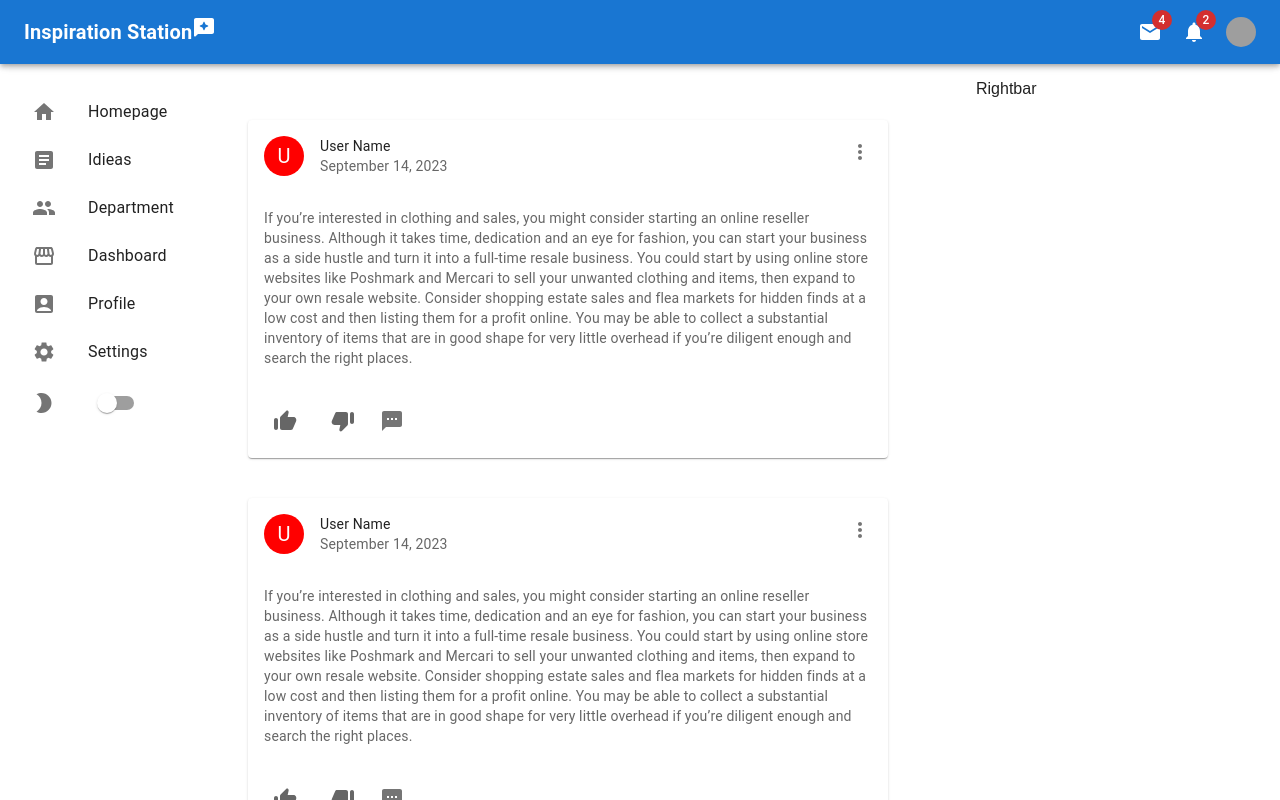
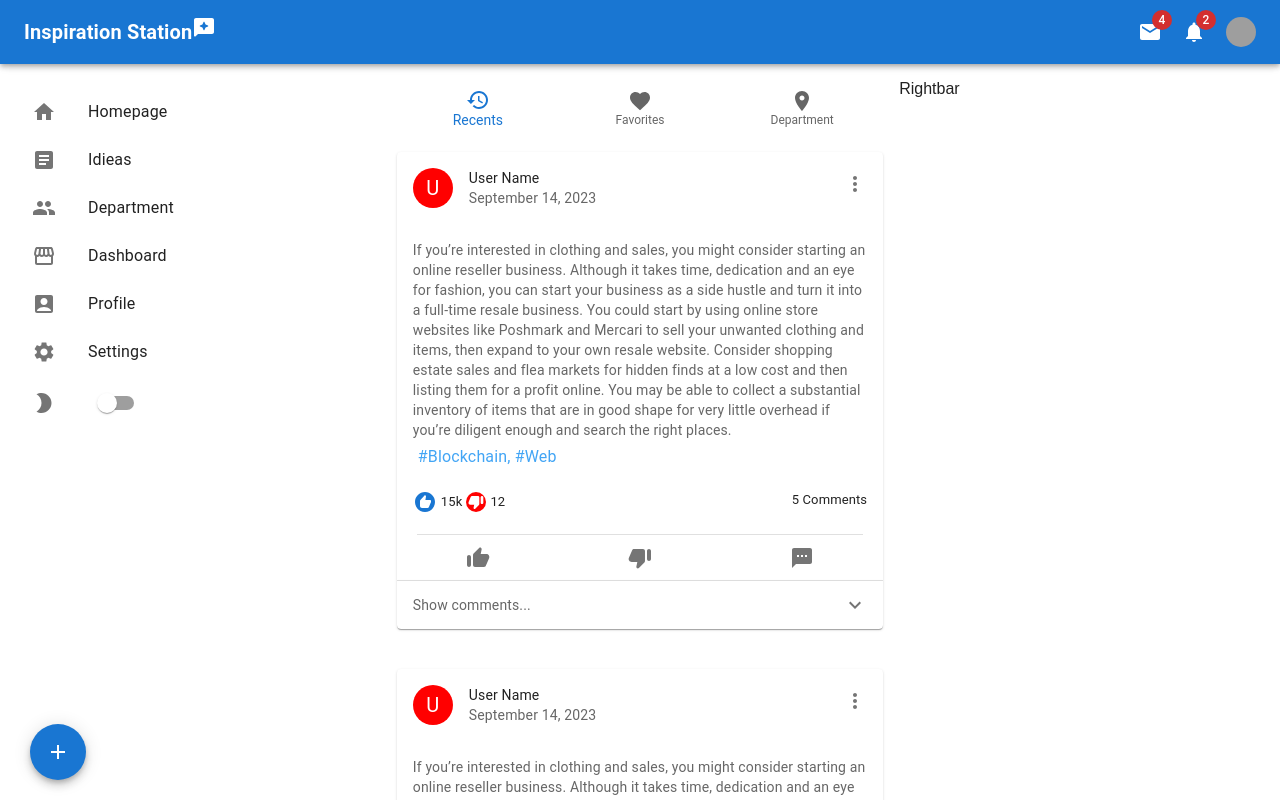
Before and after one commit to TeamWebEnterprise/enterprise_web_final, a React (Create React App) app in the folder client/: page / in a window 1280 px wide. Shown: the top 800 px of the page. Built offline with nearby package versions, Linux system fonts and the light colour scheme; grey boxes are pictures that could not be loaded.

Commit message:
feat: create-post-interface

```diff
--- a/client/src/Components/Feed/Feed.jsx
+++ b/client/src/Components/Feed/Feed.jsx
@@ -1,5 +1,14 @@
-import { Box, Stack, Skeleton } from "@mui/material";
+import {
+  Box,
+  Stack,
+  Skeleton,
+  BottomNavigation,
+  BottomNavigationAction,
+} from "@mui/material";
 import React, { useState } from "react";
+import RestoreIcon from "@mui/icons-material/Restore";
+import FavoriteIcon from "@mui/icons-material/Favorite";
+import LocationOnIcon from "@mui/icons-material/LocationOn";
 import Post from "./Post";
 
 const Feed = () => {
@@ -7,10 +16,29 @@ const Feed = () => {
 
   setTimeout(() => {
     setLoading(false);
-  }, [3000]);
+  }, [200]);
+
+  const [value, setValue] = React.useState(0);
 
   return (
-    <Box flex={5} p={{ xs: 0, md: 2 }}>
+    <Box flex={4}>
+      <Box marginY={2}>
+        <BottomNavigation
+          showLabels
+          value={value}
+          onChange={(event, newValue) => {
+            setValue(newValue);
+          }}
+        >
+          <BottomNavigationAction label="Recents" icon={<RestoreIcon />} />
+          <BottomNavigationAction label="Favorites" icon={<FavoriteIcon />} />
+          <BottomNavigationAction
+            label="Department"
+            icon={<LocationOnIcon />}
+          />
+        </BottomNavigation>
+      </Box>
+      <Box>
         {loading ? (
           <Stack spacing={1}>
             <Skeleton variant="text" height={100} />
@@ -29,6 +57,7 @@ const Feed = () => {
           </>
         )}
       </Box>
+    </Box>
   );
 };
 
--- a/client/src/Components/Feed/Post.jsx
+++ b/client/src/Components/Feed/Post.jsx
@@ -1,20 +1,51 @@
 import { MoreVert } from "@mui/icons-material";
-import ThumbUpRoundedIcon from '@mui/icons-material/ThumbUpRounded';
-import ThumbDownAltRoundedIcon from '@mui/icons-material/ThumbDownAltRounded';
-import SmsRoundedIcon from '@mui/icons-material/SmsRounded';
+import ThumbUpRoundedIcon from "@mui/icons-material/ThumbUpRounded";
+import ThumbDownAltRoundedIcon from "@mui/icons-material/ThumbDownAltRounded";
+import SmsRoundedIcon from "@mui/icons-material/SmsRounded";
+import RecommendRoundedIcon from "@mui/icons-material/RecommendRounded";
+import ExpandMoreIcon from "@mui/icons-material/ExpandMore";
+import { useState } from "react";
 import {
   Avatar,
   Card,
-  CardActions,
   CardContent,
   CardHeader,
-  Checkbox,
   IconButton,
   Typography,
+  ToggleButtonGroup,
+  ToggleButton,
+  Box,
+  Grid,
+  Accordion,
+  AccordionSummary,
+  AccordionDetails,
+  Dialog,
+  DialogTitle,
+  DialogContent,
+  DialogContentText,
+  TextField,
+  DialogActions,
+  Button,
+  Divider,
 } from "@mui/material";
 const Post = () => {
+  const [open, setOpen] = useState(false);
+
+  const handleClickOpen = () => {
+    setOpen(true);
+  };
+
+  const handleClose = () => {
+    setOpen(false);
+  };
+
+  const [alignment, setAlignment] = useState("");
+  const handleAlignment = (event, newAlignment) => {
+    setAlignment(newAlignment);
+  };
+
   return (
-    <Card sx={{ margin: 5 }}>
+    <Card sx={{ marginBottom: 5 }}>
       <CardHeader
         avatar={
           <Avatar sx={{ bgcolor: "red" }} aria-label="recipe">
@@ -31,28 +62,162 @@ const Post = () => {
       />
       <CardContent>
         <Typography variant="body2" color="text.secondary">
-        If you’re interested in clothing and sales, you might consider starting an online reseller business. Although it takes time, dedication and an eye for fashion, you can start your business as a side hustle and turn it into a full-time resale business. You could start by using online store websites like Poshmark and Mercari to sell your unwanted clothing and items, then expand to your own resale website.
-
-        Consider shopping estate sales and flea markets for hidden finds at a low cost and then listing them for a profit online. You may be able to collect a substantial inventory of items that are in good shape for very little overhead if you’re diligent enough and search the right places.
+          If you’re interested in clothing and sales, you might consider
+          starting an online reseller business. Although it takes time,
+          dedication and an eye for fashion, you can start your business as a
+          side hustle and turn it into a full-time resale business. You could
+          start by using online store websites like Poshmark and Mercari to sell
+          your unwanted clothing and items, then expand to your own resale
+          website. Consider shopping estate sales and flea markets for hidden
+          finds at a low cost and then listing them for a profit online. You may
+          be able to collect a substantial inventory of items that are in good
+          shape for very little overhead if you’re diligent enough and search
+          the right places.
+        </Typography>
+        <Typography sx={{ color: "primary.light", margin: "5px" }}>
+          #Blockchain, #Web
         </Typography>
       </CardContent>
-      <CardActions disableSpacing>
-        <IconButton aria-label="add to like">
-          <Checkbox padding="none"
-            icon={<ThumbUpRoundedIcon />}
-            checkedIcon={<ThumbUpRoundedIcon sx={{ color: "red" }} />}
+      <Box sx={{ display: "flex" }}>
+        <Box
+          flex={1}
+          marginX={2}
+          sx={{ display: "flex", alignItems: "center" }}
+        >
+          <RecommendRoundedIcon color="primary" />
+          <Typography
+            marginX={0.5}
+            fontSize="13px"
+            lineHeight="24px"
+            color="text"
+          >
+            15k
+          </Typography>
+
+          <Box
+            sx={{
+              backgroundColor: "red",
+              color: "white",
+              padding: "2px",
+              display: "flex",
+              alignItems: "center",
+              justifyContent: "center",
+              borderRadius: "100%",
+              height: "16px",
+            }}
+          >
+            <ThumbDownAltRoundedIcon fontSize="4px" />
+          </Box>
+          <Typography
+            marginX={0.5}
+            fontSize="13px"
+            lineHeight="24px"
+            color="text"
+          >
+            12
+          </Typography>
+        </Box>
+
+        <Box marginX={2}>
+          <Typography fontSize="13px" color="text">
+            5 Comments
+          </Typography>{" "}
+        </Box>
+      </Box>
+
+      <Divider variant="fullWidth" style={{ margin: "20px 20px 0px 20px" }} />
+
+      <Grid container display="flex">
+        <Grid item xs={8}>
+          <ToggleButtonGroup
+            fullWidth="100%"
+            color="primary"
+            value={alignment}
+            exclusive
+            onChange={handleAlignment}
+            aria-label="text alignment"
+          >
+            <ToggleButton sx={{ border: "none" }} value="like">
+              <ThumbUpRoundedIcon />
+            </ToggleButton>
+
+            <ToggleButton sx={{ border: "none" }} value="unlike">
+              <ThumbDownAltRoundedIcon />
+            </ToggleButton>
+          </ToggleButtonGroup>
+        </Grid>
+        <Grid item xs={4}>
+          <Box display="flex">
+            <ToggleButton
+              sx={{ border: "none" }}
+              fullWidth="100%"
+              aria-label="share"
+              onClick={handleClickOpen}
+            >
+              <SmsRoundedIcon />
+            </ToggleButton>
+          </Box>
+        </Grid>
+      </Grid>
+
+      <Accordion>
+        <AccordionSummary
+          sx={{ border: "none" }}
+          expandIcon={<ExpandMoreIcon />}
+          id="panel1a-header"
+        >
+          <Typography fontSize="14px" color="text.secondary">
+            Show comments...{" "}
+          </Typography>
+        </AccordionSummary>
+        <AccordionDetails sx={{ padding: "0" }}>
+          <Card>
+            <CardHeader
+              avatar={
+                <Avatar sx={{ bgcolor: "puple" }} aria-label="recipe">
+                  C
+                </Avatar>
+              }
+              action={
+                <IconButton aria-label="settings">
+                  <MoreVert />
+                </IconButton>
+              }
+              title="User Name"
+              subheader="September 14, 2023"
+            />
+            <CardContent padding={4} sx={{ paddingY: "0" }}>
+              <Typography fontSize="14px" color="text.secondary">
+                Lorem ipsum dolor sit amet consectetur, adipisicing elit.
+                Nostrum error, eius aspernatur.
+              </Typography>
+            </CardContent>
+          </Card>
+        </AccordionDetails>
+      </Accordion>
+
+      <Dialog open={open} onClose={handleClose}>
+        <DialogTitle>Subscribe</DialogTitle>
+        <DialogContent>
+          <DialogContentText>
+            To subscribe to this website, please enter your email address here.
+            We will send updates occasionally.
+          </DialogContentText>
+          <TextField
+            autoFocus
+            margin="dense"
+            id="name"
+            label="Email Address"
+            type="email"
+            fullWidth
+            variant="standard"
           />
-        </IconButton>
-        <IconButton aria-label="add to unlike">
-          <Checkbox
-            icon={<ThumbDownAltRoundedIcon />}
-            checkedIcon={<ThumbDownAltRoundedIcon sx={{ color: "red" }} />}
-          />
-        </IconButton>
-        <IconButton aria-label="share">
-          <SmsRoundedIcon />
-        </IconButton>
-      </CardActions>
+        </DialogContent>
+        <DialogActions>
+          <Button onClick={handleClose}>Cancel</Button>
+          <Button onClick={handleClose}>Subscribe</Button>
+        </DialogActions>
+      </Dialog>
     </Card>
   );
 };
--- a/client/src/Components/Sidebar/Siderbar.jsx
+++ b/client/src/Components/Sidebar/Siderbar.jsx
@@ -20,7 +20,7 @@ import {
 
         const Sidebar = ({mode,setMode}) => {
           return (
-            <Box flex={1} p={2} sx={{ display: { xs: "none", sm: "block" } }}>
+            <Box flex={3} p={2} sx={{ display: { xs: "none", sm: "block" } }}>
               <Box position="fixed">
                 <List>
                   <ListItem disablePadding>
--- a/client/src/Pages/Home/Home.jsx
+++ b/client/src/Pages/Home/Home.jsx
@@ -1,19 +1,20 @@
 import { Box,Stack } from "@mui/material";
-import Navbar from "../../components/Navbar/Navbar";
+import Navbar from "../../components/Navbar/NavBar"
 import Sidebar from "../../components/Sidebar/Siderbar";
 import Feed from "../../components/Feed/Feed"
+import CreatePost from '../../components/CreatePost/CreatePost'
 import React from 'react'
 export const Home = ({mode,setMode}) => {
   return (
     <Box setMode={setMode} mode={mode} bgcolor={"background.default"} color={"text.primary"}>
         <Navbar/>
-        <Stack direction="row" spacing={2} justifyContent="space-between">
+        <Stack direction="row" justifyContent="space-between">
         <Sidebar setMode={setMode} mode={mode}/>
           <Feed/>
-          <Box flex={2} p={2} sx={{ display: { xs: "none", sm: "block" } }}>Rightbar</Box>
+          <Box flex={3} p={2} sx={{ display: { xs: "none", sm: "block" } }}>Rightbar</Box>
          {/*  <Rightbar /> */}
         </Stack>
-        {/* <Add /> */}
+        <CreatePost/>
       </Box>
   )
 }
```
Also changed, not shown: client/src/Components/CreatePost/CreatePost.jsx (+0 -23 lines). Lines whose indentation alone changed are shown as unchanged.
